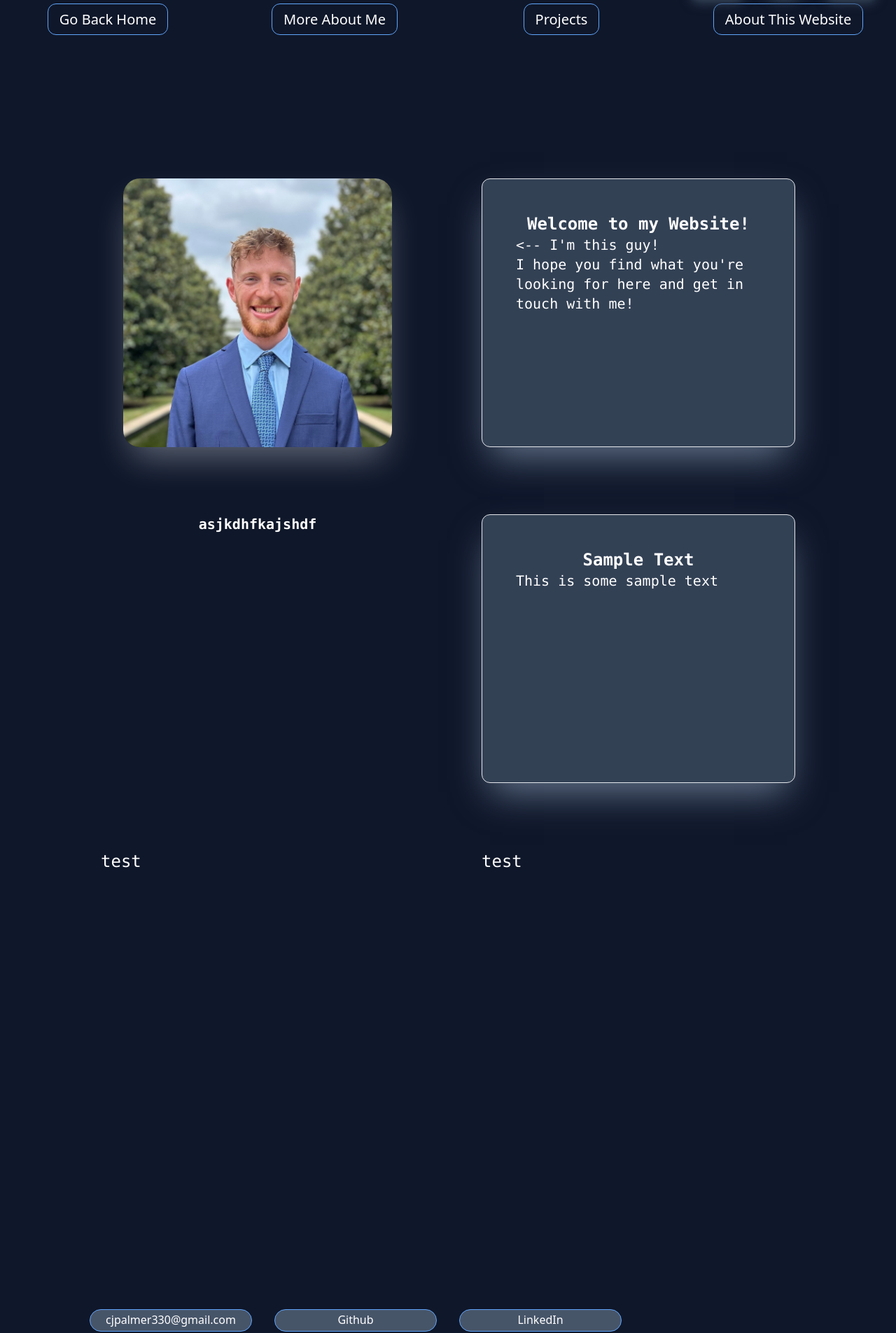
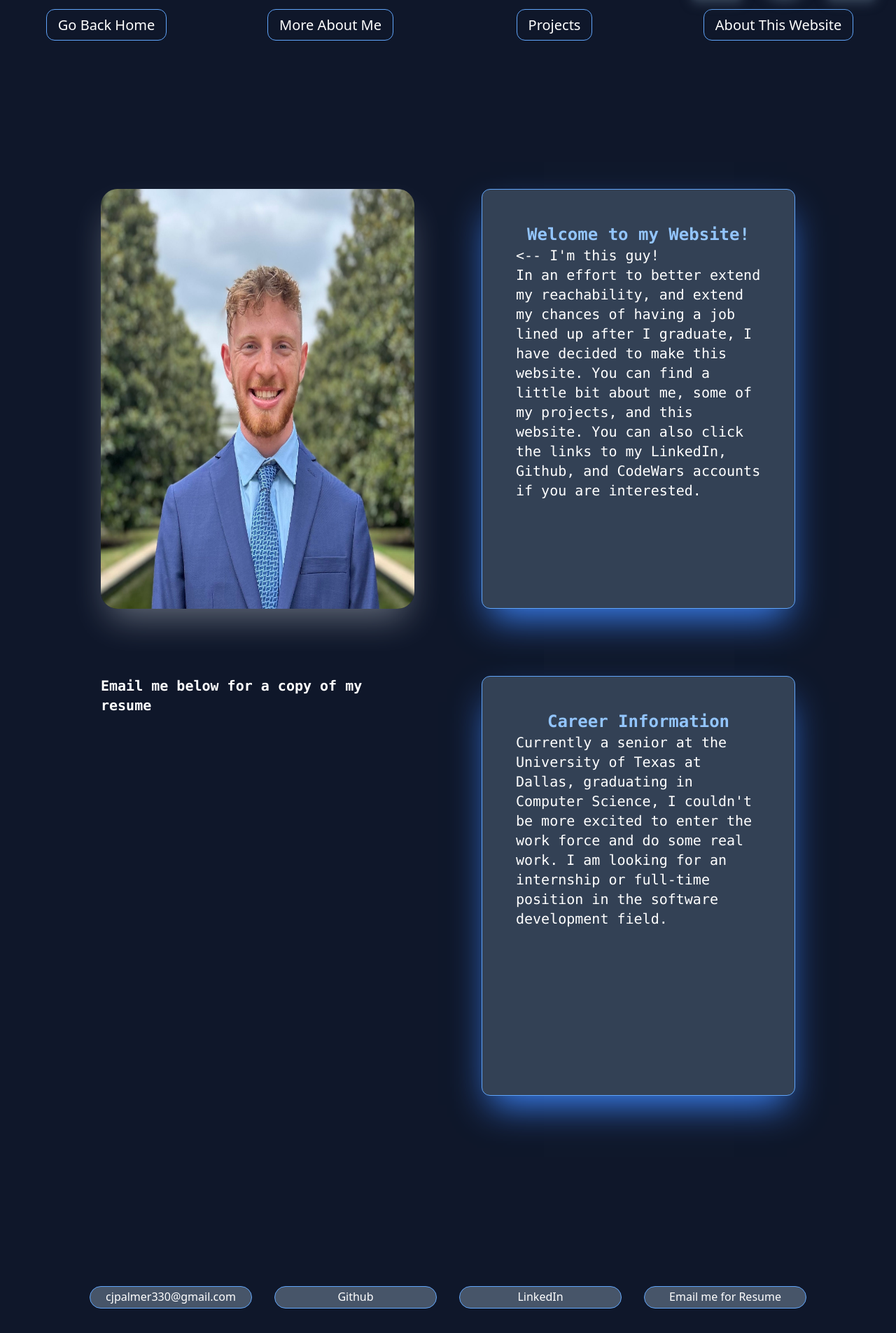
Before and after one commit to cjpalmer330/Personal-website, a React (Create React App) app: page / in a window 1280 px wide. Shown: the part 98-2003 px from the top of the page at 70% size. Built offline with nearby package versions, Linux system fonts and the light colour scheme.

Commit message:
i give up on resume button. adding lots of text and some small styling around socials and text boxes

```diff
--- a/src/Contact-bar.js
+++ b/src/Contact-bar.js
@@ -4,7 +4,10 @@
   return(
     <div class="">
       <div class="text-white p-32 grid grid-cols-4 h-72 bg-slate-900 gap-8">
-        <h1 class="border border-blue-400 text-center rounded-2xl bg-slate-600 pt-0.5">cjpalmer330@gmail.com</h1>
+        <a class="border border-blue-400 text-center rounded-2xl bg-slate-600 pt-0.5"
+        href="mailto:cjpalmer330@gmail.com"
+        target="_blank"
+        >cjpalmer330@gmail.com</a>
         <a
         href="https://github.com/cjpalmer330"
         target="_blank"
@@ -19,6 +22,9 @@
         >
           LinkedIn
         </a>
+        <h1
+        class="border border-blue-400 text-center rounded-2xl bg-slate-600 pt-0.5"
+        >Email me for Resume</h1>
       </div>
     </div>
   );
--- a/src/Pages/AboutMe.js
+++ b/src/Pages/AboutMe.js
@@ -8,7 +8,7 @@
     <div className="Project h-screen w-full">
       <SocialBar />
       <body className="overflow-hidden h-full bg-slate-900 text-white font-mono grid-rows-2">
-        <div className="p-4 border border-blue-400 shadow-2xl shadow-slate-500 bg-slate-700 rounded-3xl mt-16 ml-40 mr-40 min-w-96 w-auto row-span-1">
+        <div className="p-4 border border-blue-400 shadow-2xl shadow-blue-500/80 bg-slate-700 rounded-3xl mt-16 ml-40 mr-40 min-w-96 w-auto row-span-1">
           <h1 className='text-3xl font-bold text-blue-300 text-center'
           >About Me</h1>
           <h3 className='text-xl text-white text-left w-min-full'>
--- a/src/Pages/AboutThis.js
+++ b/src/Pages/AboutThis.js
@@ -14,7 +14,7 @@
     <div className="Project h-screen">
       <SocialBar />
       <body className="overflow-hidden h-screen bg-slate-900 text-white font-mono">
-        <div className="p-4 border border-blue-400 shadow-2xl shadow-slate-500 bg-slate-700 rounded-3xl mt-36 ml-20 mr-20">
+        <div className="p-4 border border-blue-400 shadow-2xl shadow-blue-500 bg-slate-700 rounded-3xl mt-36 ml-20 mr-20">
           <h1 className='text-3xl font-bold text-blue-300 text-center'
           >What is This Website?</h1>
           <h3 className='text-xl text-white text-left'>
--- a/src/Pages/Home.js
+++ b/src/Pages/Home.js
@@ -6,24 +6,24 @@
     <div class="h-screen">
       <SocialBar />
       <body className="overflow-hidden bg-slate-900 text-white font-mono">
-        <div className="p-36 grid grid-rows-3 grid-cols-2 gap-24">
+        <div className="p-36 grid grid-rows-2 grid-cols-2 gap-24">
           <div className='flex justify-center items-center'>
             {/* Profile Picture*/}
-            <img alt="Picture of Me" className="shadow-2xl shadow-slate-200/40 rounded-3xl align-middle justify-center min-w-[80px] h-96 w-96" src={profilePicture}/>
+            <img alt="Picture of Me" className="shadow-2xl shadow-slate-200/40 rounded-3xl align-middle justify-center min-w-[80px] h-[600px] w-[600px]" src={profilePicture}/>
           </div>
-          <div className="shadow-2xl shadow-slate-500 rounded-xl p-12 bg-slate-700 border border-1">
-            <h3 className='font-mono text-white font-bold text-center text-2xl'> Welcome to my Website!</h3>
+          <div className="shadow-2xl shadow-blue-500 rounded-xl p-12 bg-slate-700 border border-blue-400 border-1">
+            <h3 className='font-mono text-blue-300 font-bold text-center text-2xl'> Welcome to my Website!</h3>
             <h3 className="text-xl">
             &lt;-- I'm this guy!<br></br>
-            I hope you find what you're looking for here and get in touch with me!
+            In an effort to better extend my reachability, and extend my chances of having a job lined up after I graduate, I have decided to make this website. You can find a little bit about me, some of my projects, and this website. You can also click the links to my LinkedIn, Github, and CodeWars accounts if you are interested.
             </h3>
           </div>
           <div className='font-mono text-white font-bold text-xl flex justify-center'>
-            asjkdhfkajshdf
+            Email me below for a copy of my resume
           </div>
-          <div className="shadow-2xl shadow-slate-500 bg-slate-700 border border-1 rounded-xl p-12">
-            <h3 className='font-mono text-white font-bold text-center text-2xl'>
-              Sample Text
+          <div className="shadow-2xl shadow-blue-500 bg-slate-700 border border-blue-400 border-1 rounded-xl p-12">
+            <h3 className='font-mono text-blue-300 font-bold text-center text-2xl'>
+              Career Information
             </h3>
             <a
               href="https://www.minecraft.net/en-us"
@@ -31,15 +31,9 @@
               rel="noopener noreferrer"
             >
             <h3 className="text-xl">
-              This is some sample text
+              Currently a senior at the University of Texas at Dallas, graduating in Computer Science, I couldn't be more excited to enter the work force and do some real work. I am looking for an internship or full-time position in the software development field.
             </h3>
             </a>
-          </div>
-          <div>
-            <h2 className="text-2xl">test</h2>
-          </div>
-          <div>
-            <h2 className="text-2xl">test</h2>
           </div>
         </div>
       </body>
--- a/src/Pages/Projects.js
+++ b/src/Pages/Projects.js
@@ -12,14 +12,14 @@
       <body className="overflow-hidden h-screen bg-slate-900 text-white font-mono">
         <div
         class="z-0">
-          <div aria-hidden="true" className="transition-transform duration-1000 absolute    inset-y-24 inset-x-56 w-32 rounded-full rotate-45 bg-gradient-to-b from-pink-600    to-blue-600 blur-3xl">
+          <div aria-hidden="true" className=" absolute inset-y-64 inset-x-56 w-32 h-[900px] rounded-full rotate-45 bg-gradient-to-b from-pink-600 to-blue-600 m-16 blur-2xl">
           </div>
-          <div aria-hidden="true" className="absolute inset-y-96 inset-x-[550px] w-32 h-  [500px]   rotate-45 rounded-full bg-gradient-to-b from-pink-600 to-blue-600   blur-3xl z-0">
+          <div aria-hidden="true" className="absolute inset-y-96 inset-x-[550px] w-32 blur-2xl h-[700px]   rotate-45 rounded-full bg-gradient-to-b from-pink-600 to-blue-600 z-0 m-16">
           </div>
         </div>
-        <div className="p-12 grid grid-rows-4 grid-cols-2 gap-16 text-center text-2xl opacity-90">
+        <div className="p-12 grid grid-rows-3 grid-cols-2 gap-16 text-center text-2xl opacity-90 h-[800px]">
           <Link
-            className="pt-2 pb-2 pl-4 pr-4 border shadow-2xl hover:scale-105 shadow-slate-200/40 rounded-3xl transition-all duration-300 bg-slate-700 border-blue-400"
+            className="pt-2 pb-2 pl-4 pr-4 border shadow-2xl hover:scale-105 shadow-blue-500/70 rounded-3xl transition-all duration-300 bg-slate-700 border-blue-400"
             to="/Projects/PersonalWebsite"
             >
             <h3 className="text-3xl font-bold font-sans text-blue-300 ">
@@ -31,7 +31,7 @@
             </h1>
           </Link>
           <Link
-            className="pt-2 pb-2 pl-4 pr-4 border shadow-2xl hover:scale-105 border-blue-400 shadow-slate-200/40 rounded-3xl transition-all duration-300 bg-slate-700"
+            className="pt-2 pb-2 pl-4 pr-4 border shadow-2xl hover:scale-105 border-blue-400 shadow-blue-500/70 rounded-3xl transition-all duration-300 bg-slate-700"
             to="/Projects"
           >
             <h3 className="text-3xl font-bold font-sans text-blue-300 ">
@@ -42,7 +42,7 @@
             </h1>
           </Link>
           <Link
-            className="pt-2 pb-2 pl-4 pr-4 border border-blue-400 shadow-2xl hover:scale-105 shadow-slate-200/40 rounded-3xl transition-all duration-300 bg-slate-700"
+            className="pt-2 pb-2 pl-4 pr-4 border border-blue-400 shadow-2xl hover:scale-105 shadow-blue-500/70 rounded-3xl transition-all duration-300 bg-slate-700"
             to="/Projects/FlightPlanner"
           >
             <h3 className="text-3xl font-bold font-sans text-blue-300 ">
@@ -54,7 +54,7 @@
             </h1>
           </Link>
           <Link
-            className="pt-2 pb-2 pl-4 pr-4 border border-blue-400 shadow-2xl hover:scale-105 shadow-blue-200/40 rounded-3xl transition-all duration-300 bg-slate-700"
+            className="pt-2 pb-2 pl-4 pr-4 border border-blue-400 shadow-2xl hover:scale-105 shadow-blue-500/70 rounded-3xl transition-all duration-300 bg-slate-700"
             to="/Projects/GoodreadsClone"
           >
             <h3 className="text-3xl font-bold font-sans text-blue-300">
@@ -66,6 +66,18 @@
             </h1>
           </Link>
         </div>
+        <div>
+          <div class="ml-[1200px] border border-blue-400 grid grid-rows-2 w-[1200px] rounded-xl bg-slate-700 shadow-lg shadow-blue-500/70 p-8">
+            <h1 class="text-center text-blue-300">Technologies Used</h1>
+            <p>
+              Libraries / Frameworks: React, Vue, TailwindCSS, chartJS, nuxt, vite
+              <br></br>
+              Languages: Java, Python, JS, TS, C, Rust,
+              <br></br>
+              Currently Learning: Rust
+            </p>
+          </div>
+        </div>
       </body>
       <ContactBar />
     </div>
--- a/src/Social-bar.js
+++ b/src/Social-bar.js
@@ -1,7 +1,7 @@
 import React from 'react'
 import githubLogo from './pictures/github-mark-white.svg';
 import linkedInLogo from './pictures/linkedIn.svg';
-import codeWarsLogo from './pictures/codeWars.svg';
+import codeWarsLogo from './pictures/codewarsLogo.png';
 import { Link } from "react-router-dom";
 
 export default function SocialBar(){
@@ -9,11 +9,11 @@
     <div>
       <header className="width-max text-xl bg-slate-900 overflow-hidden grid grid-rows-2 pr-4">
       <div className="z-40">
-        <div className="w-screen">
+        <div className="w-full">
           <h3 className='absolute text-center font-mono font-bold p-8 whitespace-nowrap text-blue-300 text-5xl align-middle'>Christopher Palmer</h3>
         </div>
-        <div alt="social Links" className="w-screen pl-2 py-2 pr-4 inset-0">
-        <div className=' float-right p-2'>
+        <div alt="social Links" className="w-full pt-2 inset-0">
+        <div className=' float-right p-2 pb-4'>
             <a
               href="https://www.codewars.com/users/cjpalmer330"
               target="_blank"
```
Also changed, not shown: src/pictures/codewarsLogo.png (added).
